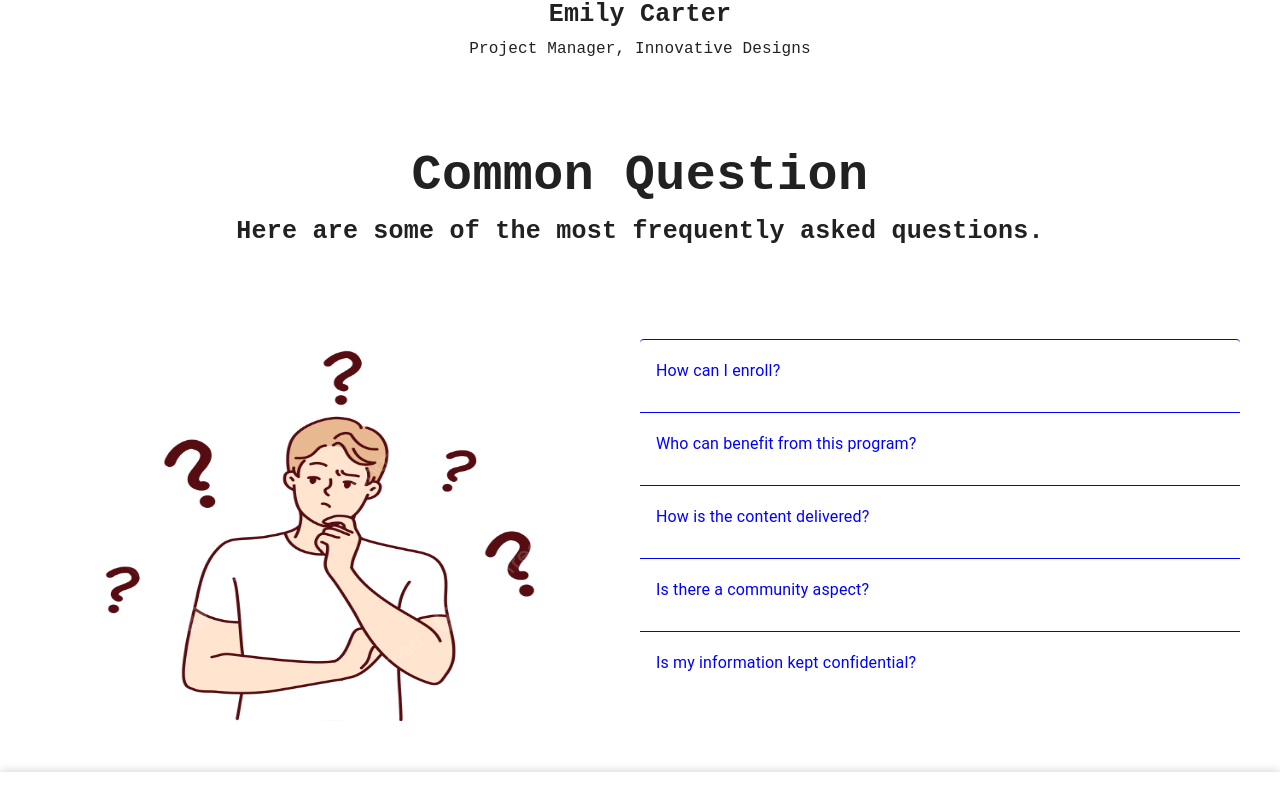
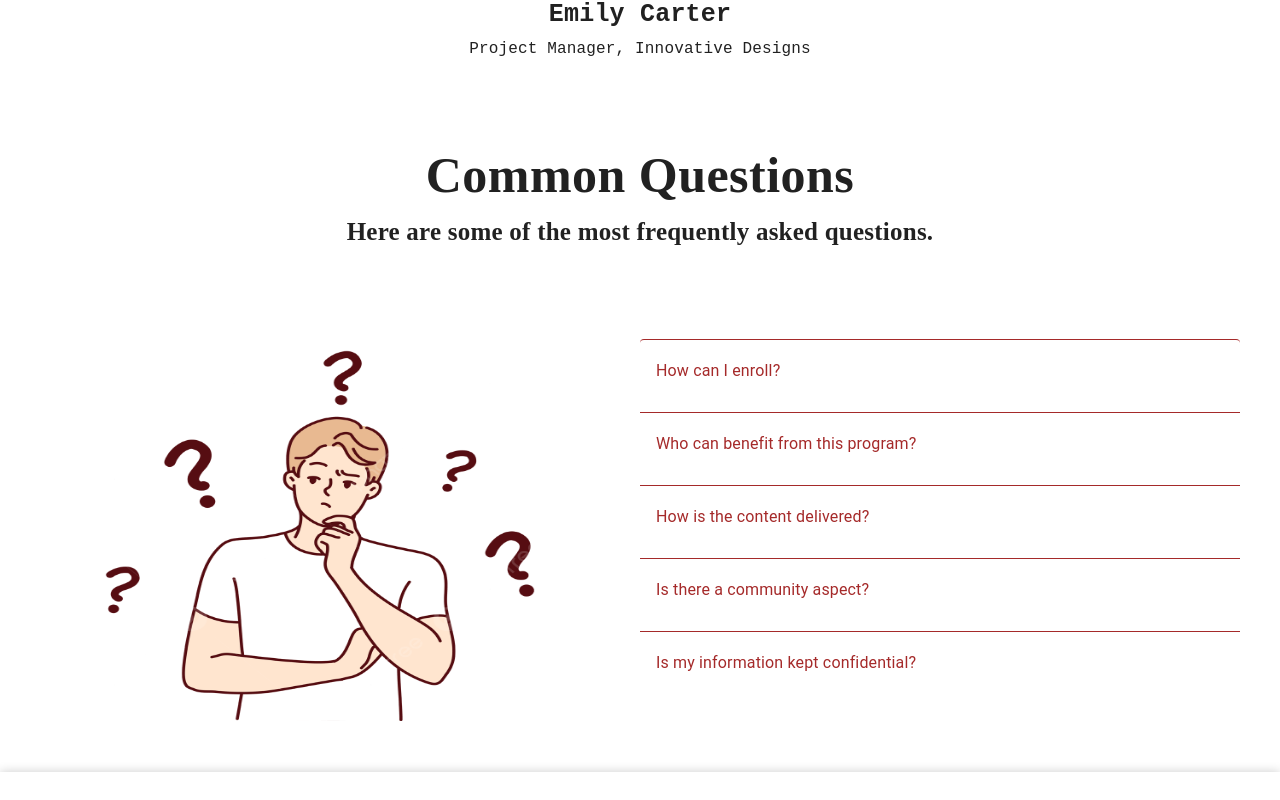
Before and after one commit to Razaumar3124/BeyondFikr, a React (Vite) app: page / in a window 1280 px wide. Shown: the part 2760-3560 px from the top of the page. Built offline with nearby package versions, Linux system fonts and the light colour scheme; no server answers; some icons are missing.

Commit message:
accordion color is also changed

```diff
--- a/src/Pages/HomePage/HomeSec5.jsx
+++ b/src/Pages/HomePage/HomeSec5.jsx
@@ -1,43 +1,43 @@
-import { Accordion, AccordionDetails, AccordionSummary, Box, Typography, useTheme } from '@mui/material'
-import ArrowDownwardIcon from "@mui/icons-material/ArrowDownward"
-import confusedMan from "../../assets/HomePageImgs/confusedMan.png"
-import React, { useEffect, useRef } from 'react'
-import gsap from 'gsap'
-import { ScrollTrigger } from 'gsap/all'
+import { Accordion, AccordionDetails, AccordionSummary, Box, Typography, useTheme } from '@mui/material';
+import ArrowDownwardIcon from "@mui/icons-material/ArrowDownward";
+import confusedMan from "../../assets/HomePageImgs/confusedMan.png";
+import React, { useEffect, useRef, useState } from 'react';
+import gsap from 'gsap';
+import { ScrollTrigger } from 'gsap/all';
 
 gsap.registerPlugin(ScrollTrigger);
 
 const HomeSec5 = () => {
-
   const theme = useTheme();
+  const [expanded, setExpanded] = useState(false); // Tracks the currently open accordion
 
   const QuestionList = [
     {
       question: "How can I enroll?",
-            answer: "You can enroll by signing up through our website. Just fill out a short form and select the service that best fits your needs."
+      answer: "You can enroll by signing up through our website. Just fill out a short form and select the service that best fits your needs.",
     },
     {
       question: "Who can benefit from this program?",
-            answer: "Anyone seeking emotional well-being, personal growth, or support through life challenges—students, professionals, and individuals from all walks of life—can benefit from our services."
+      answer: "Anyone seeking emotional well-being, personal growth, or support through life challenges—students, professionals, and individuals from all walks of life—can benefit from our services.",
     },
     {
       question: "How is the content delivered?",
-            answer: "Through a blend of interactive online modules, video sessions, and personal guidance, tailored to your pace and preferences."
+      answer: "Through a blend of interactive online modules, video sessions, and personal guidance, tailored to your pace and preferences.",
     },
     {
       question: "Is there a community aspect?",
-            answer: "Yes, we offer a safe and supportive community space for discussions, group activities, and peer learning."
+      answer: "Yes, we offer a safe and supportive community space for discussions, group activities, and peer learning.",
     },
     {
       question: "Is my information kept confidential?",
-            answer: "Absolutely. Your privacy is our priority. All personal data and interactions are kept strictly confidential and handled with the utmost care, following industry-standard security practices."
+      answer: "Absolutely. Your privacy is our priority. All personal data and interactions are kept strictly confidential and handled with the utmost care, following industry-standard security practices.",
     },
-    ]
+  ];
 
   const ImgRef = useRef(null);
   const AccordionRef = useRef([]);
 
-    useEffect(()=>{
+  useEffect(() => {
     const el = ImgRef.current;
 
     gsap.fromTo(
@@ -51,12 +51,12 @@ const HomeSec5 = () => {
         scrollTrigger: {
           trigger: el,
           start: "top 90%",
-                    toggleActions: "play none none none"
+          toggleActions: "play none none none",
+        },
       }
-            }
-        )
+    );
 
-        AccordionRef.current.forEach((tl,i)=>{
+    AccordionRef.current.forEach((tl, i) => {
       if (!tl) return;
 
       gsap.fromTo(
@@ -70,79 +70,107 @@ const HomeSec5 = () => {
           scrollTrigger: {
             trigger: tl,
             start: "top 90%",
-                        toggleActions: "play none none none"
+            toggleActions: "play none none none",
+          },
         }
-                }
-            )
-        })
-    },[])
+      );
+    });
+
+    // Refresh ScrollTrigger to ensure correct layout
+    ScrollTrigger.refresh();
+  }, []);
+
+  // Handle accordion toggle
+  const handleChange = (panel) => (event, isExpanded) => {
+    setExpanded(isExpanded ? panel : false); // Open the clicked panel, close others
+  };
 
   return (
-    <Box
-    sx={{marginTop: "40px"}}
+    <Box sx={{ marginTop: "40px", overflow: "hidden" }}>
+      <Box sx={{ display: "flex", flexDirection: "column", alignItems: "center" }}>
+        <Typography
+          variant="body1"
+          sx={{
+            fontFamily: `${theme.palette.custom.fontFamily}`,
+            fontSize: { xs: "34px", md: "50px" },
+            fontWeight: "bold",
+          }}
         >
-        <Box
-        sx={{display: "flex",flexDirection: "column",alignItems: "center"}}
-        >
-            <Typography
-            variant='body1'
-            sx={{fontFamily: `${theme.palette.custom.fontfamily}`,fontSize: {xs: "34px",md: "50px"},fontWeight: "bold"}}
-            >
-                Common Question
+          Common Questions
         </Typography>
         <Typography
-            variant='body1'
-            sx={{width: "80%",display: "flex", textAlign: "center",justifyContent: "center",fontFamily: `${theme.palette.custom.fontfamily}`,fontSize: {xs: "18px",md: "25px"},fontWeight: "bold"}}
+          variant="body1"
+          sx={{
+            width: "80%",
+            display: "flex",
+            textAlign: "center",
+            justifyContent: "center",
+            fontFamily: `${theme.palette.custom.fontFamily}`,
+            fontSize: { xs: "18px", md: "25px" },
+            fontWeight: "bold",
+          }}
         >
           Here are some of the most frequently asked questions.
         </Typography>
       </Box>
+      <Box sx={{ marginTop: "10px", display: "flex", flexWrap: "wrap" }}>
         <Box
-        sx={{marginTop: "10px",display: "flex",flexWrap: "wrap"}}
+          sx={{
+            width: { xs: "100%", md: "50%" },
+            display: "flex",
+            justifyContent: "center",
+            alignItems: "center",
+          }}
         >
           <Box
-            sx={{width: {xs: "100%",md: "50%"},display: "flex", justifyContent: "center",alignItems: "center" }}
-            >
-                <Box
-                component='img'
+            component="img"
             src={confusedMan}
             ref={ImgRef}
-                sx={{width: {xs: "350px",md: "80%"},height: {xs: "350px",md: "80%"}}}
+            sx={{ width: { xs: "350px", md: "80%" }, height: { xs: "350px", md: "80%" } }}
           />
         </Box>
         <Box
-            sx={{width: {xs: "auto",md: "50%"},padding: {xs: "20px",md: "0px 40px 0px 0px"},display: "flex",flexDirection: "column",justifyContent: "center",gap: "10px"}}
+          sx={{
+            width: { xs: "auto", md: "50%" },
+            padding: { xs: "20px", md: "0px 40px 0px 0px" },
+            display: "flex",
+            flexDirection: "column",
+            justifyContent: "center",
+            gap: "10px",
+            minHeight: { xs: "calc(100% + 50px)", md: "calc(100% + 50px)" }, // Reserve space for y: 50 animation
+          }}
         >
-                {QuestionList.map((val,i)=>(
+          {QuestionList.map((val, i) => (
             <Accordion
               key={i}
-                    ref={tl => (AccordionRef.current[i] = tl)}
+              ref={(el) => (AccordionRef.current[i] = el)}
+              expanded={expanded === i} // Only open if this accordion's index matches the state
+              onChange={handleChange(i)} // Toggle this accordion
               sx={{
                 color: "blue",
                 padding: "7px 0",
-                        borderTop: "1px solid blue",
+                borderTop: "1px solid brown",
                 boxShadow: "none",
                 borderRadius: 0,
-                        "&:before": {display: "none"}}}
+                "&:before": { display: "none" },
+              }}
             >
               <AccordionSummary
-                        expandIcon={<ArrowDownwardIcon sx={{color: "blue"}} />}
-                        aria-controls="panel1-content"
-                        id="panel1-header"
+                expandIcon={<ArrowDownwardIcon sx={{ color: "brown" }} />}
+                aria-controls={`panel${i}-content`}
+                id={`panel${i}-header`}
               >
-                        <Typography component="span">{val.question}</Typography>
+                <Typography component="span" sx={{ color: "brown" }}>{val.question}</Typography>
               </AccordionSummary>
               <AccordionDetails>
-                        <Typography>
-                            {val.answer}
-                        </Typography>
+                <Typography sx={{ color: "brown" }}>{val.answer}</Typography>
               </AccordionDetails>
             </Accordion>
           ))}
         </Box>
       </Box>
     </Box>
-  )
-}
+  );
+};
 
-export default HomeSec5
+export default HomeSec5;
```
Lines whose indentation alone changed are shown as unchanged.
